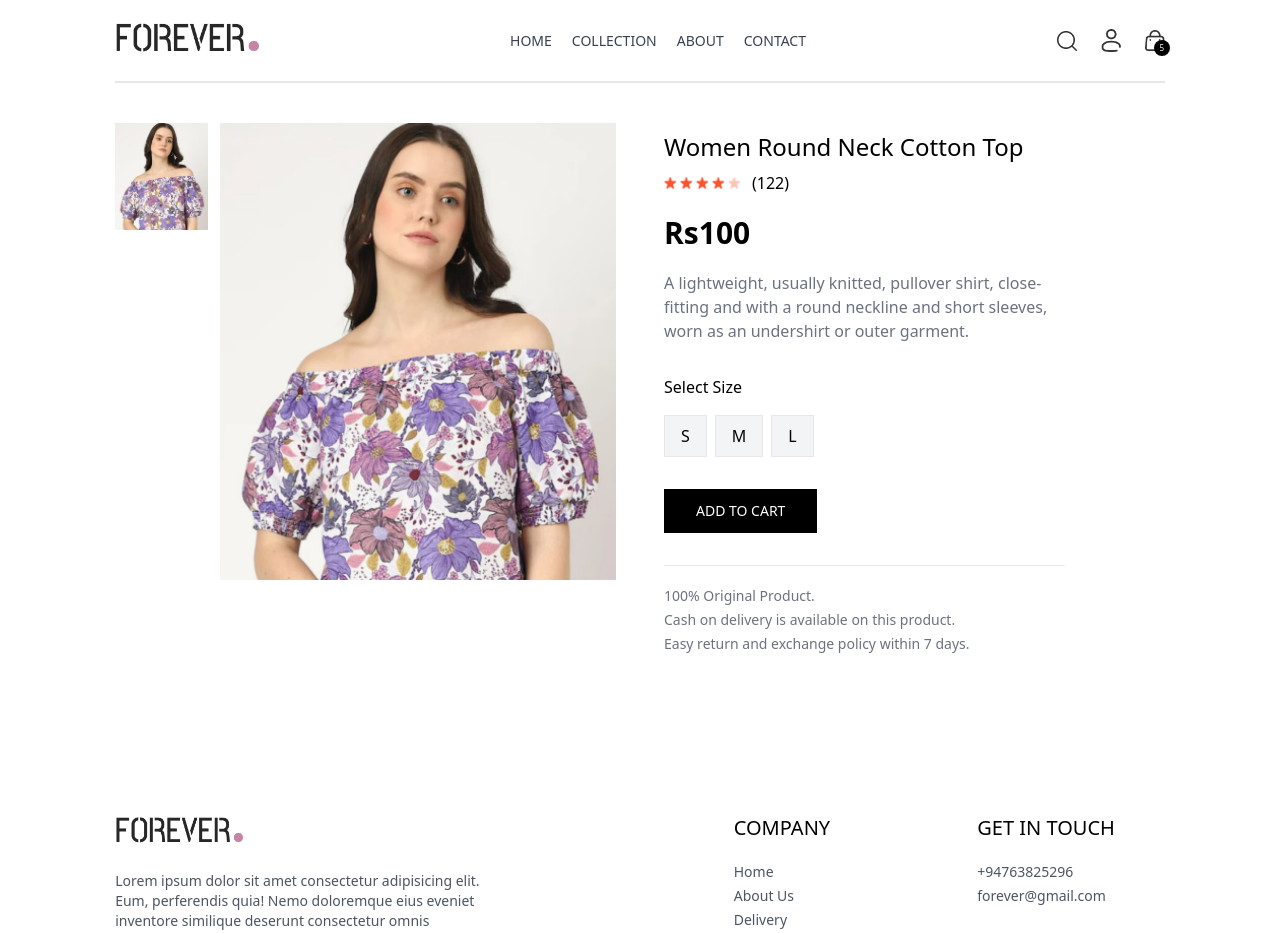
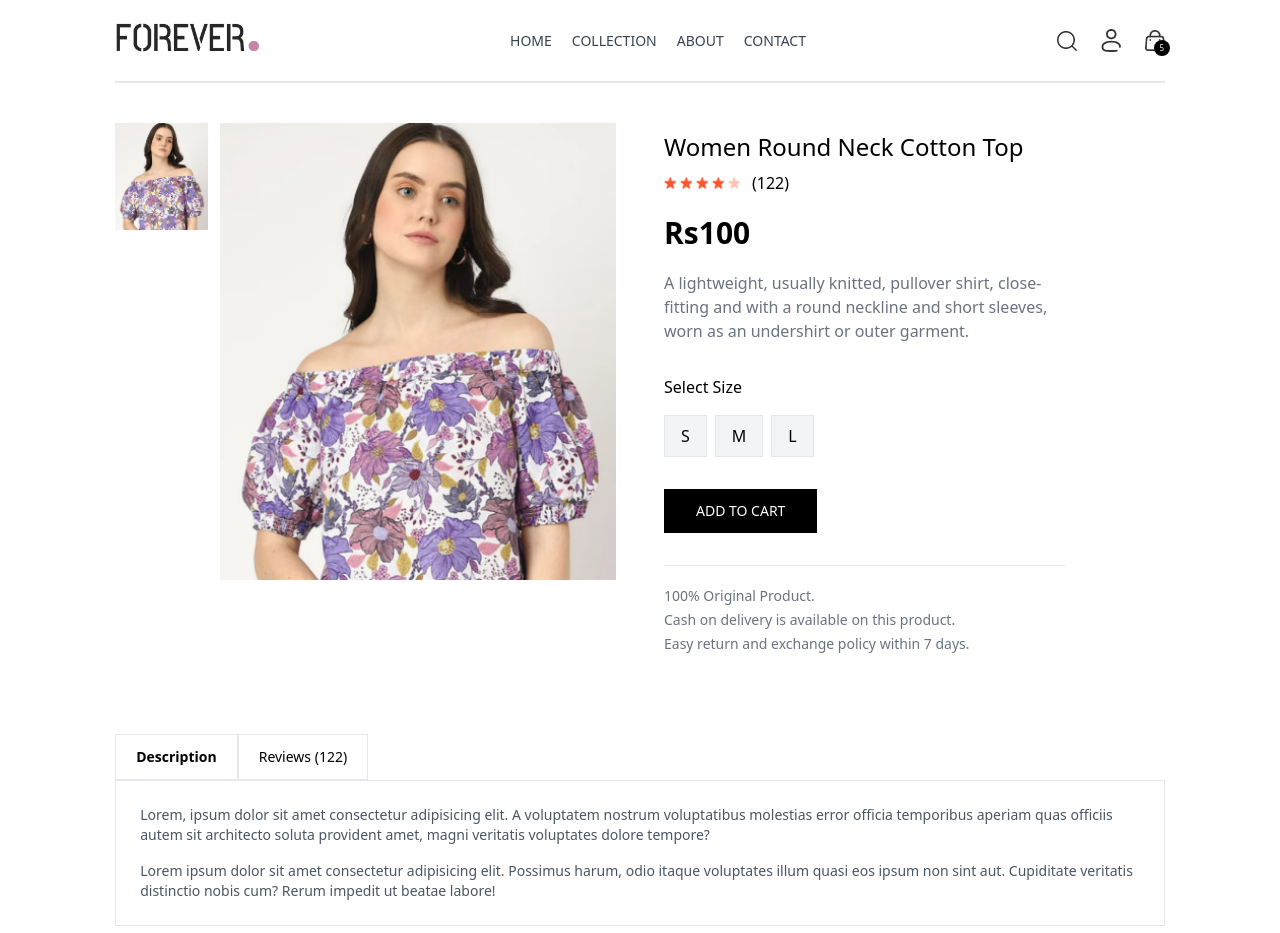
Before and after one commit to nipunnishamaheeka/E-Commerce-WebSite, a React (Vite) app in the folder frontEnd/: page /product/aaaaa in a window 1280 px wide. Shown: the top 933 px of the page. Built offline with nearby package versions, Linux system fonts and the light colour scheme.

Commit message:
added description review section

```diff
--- a/frontEnd/src/pages/Product.jsx
+++ b/frontEnd/src/pages/Product.jsx
@@ -90,6 +90,18 @@ const Product = () => {
           </div>
         </div>
       </div>
+      {/* Description Review Section */}
+      <div className="mt-20">
+        <div className="flex">
+          <b className="border px-5 py-3 text-sm">Description</b>
+          <p className="border px-5 py-3 text-sm" > Reviews (122)</p>
+        </div>
+        <div className="flex flex-col gap-4 border px-6 py-6 text-sm text-gray-600">
+          <p >Lorem, ipsum dolor sit amet consectetur adipisicing elit. A voluptatem nostrum voluptatibus molestias error officia temporibus aperiam quas officiis autem sit architecto soluta provident amet, magni veritatis voluptates dolore tempore?</p>
+          <p>Lorem ipsum dolor sit amet consectetur adipisicing elit. Possimus harum, odio itaque voluptates illum quasi eos ipsum non sint aut. Cupiditate veritatis distinctio nobis cum? Rerum impedit ut beatae labore!</p>
+        </div>
+      </div>
+
     </div>
   ) : (
     <div className="opacity-0"></div>
```
